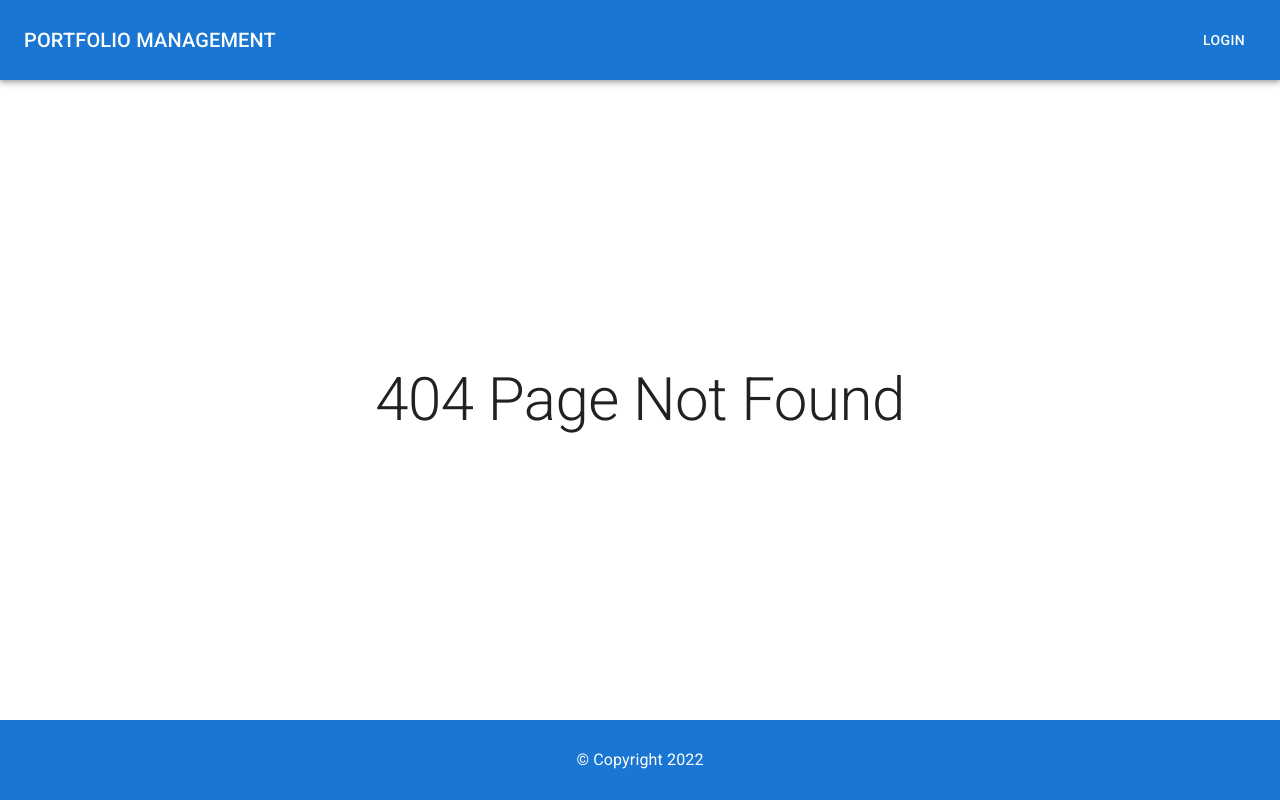
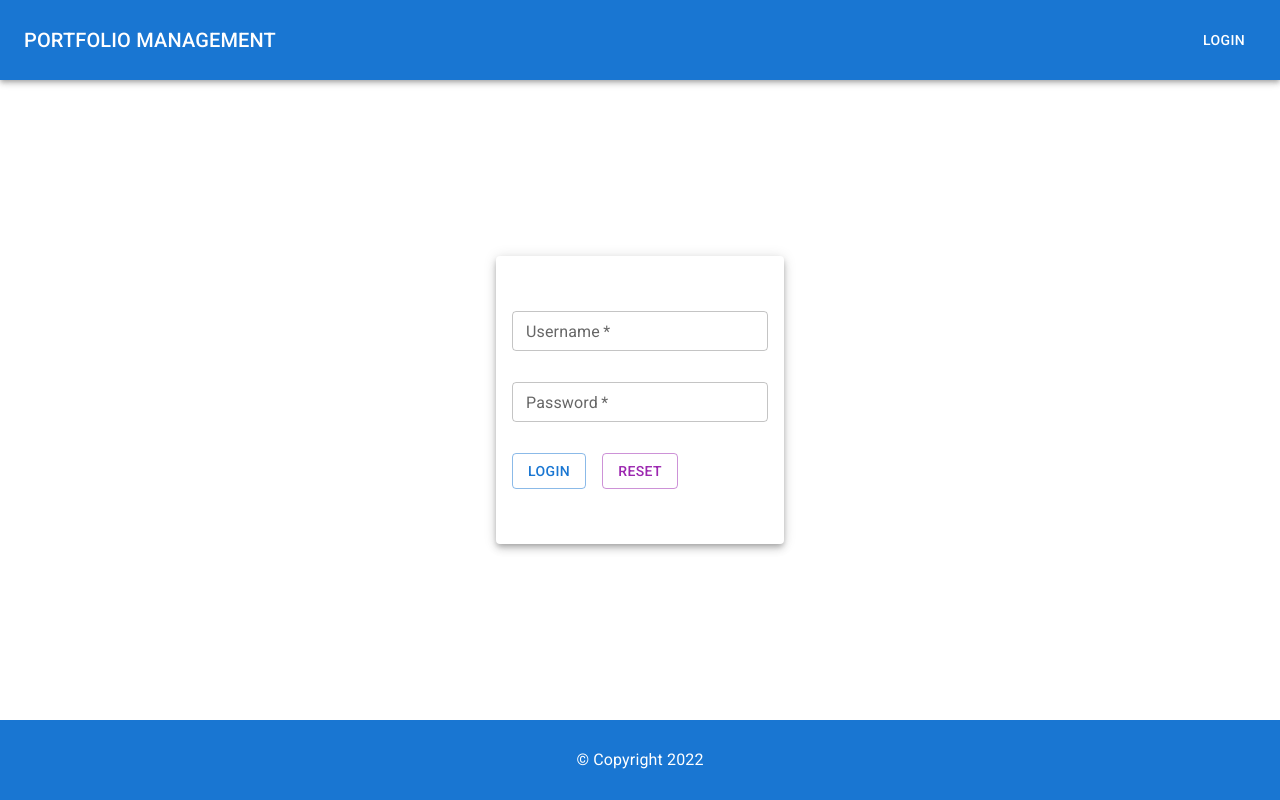
Before and after one commit to 5udeepKS/portfolio-management, a React (Create React App) app: page /login in a window 1280 px wide. Before the commit this address had no page. Built offline with nearby package versions, Linux system fonts and the light colour scheme.

Commit message:
Designed login page

```diff
--- a/src/App.js
+++ b/src/App.js
@@ -1,9 +1,13 @@
+import Footer from "./components/footer/Footer";
+import Navbar from "./components/navbar/Navbar";
 import Router from "./Router";
 
 function App() {
   return (
     <>
+      <Navbar />
       <Router />
+      <Footer />
     </>
   );
 }
--- a/src/Router.js
+++ b/src/Router.js
@@ -3,11 +3,13 @@ import { Routes, Route } from "react-router-dom";
 
 import Home from "./pages/home/Home";
 import NotFound from "./pages/notFound/NotFound";
+import Login from "./pages/login/Login";
 
 export default function Router() {
   return (
     <Routes>
       <Route path="/" element={<Home />} />
+      <Route path="/login" element={<Login />} />
       <Route path="*" element={<NotFound />} />
     </Routes>
   );
--- a/src/pages/home/Home.jsx
+++ b/src/pages/home/Home.jsx
@@ -1,6 +1,4 @@
 import React from "react";
-import Navbar from "../../components/navbar/Navbar";
-import Footer from "../../components/footer/Footer";
 import { Box, Button, Container, Paper, Typography } from "@mui/material";
 export default function Home() {
   const cardContent = [
@@ -22,8 +20,6 @@ export default function Home() {
     },
   ];
   return (
-    <>
-      <Navbar />
     <Container
       sx={{
         height: "80vh",
@@ -90,7 +86,5 @@ export default function Home() {
         ))}
       </Box>
     </Container>
-      <Footer />
-    </>
   );
 }
--- /dev/null
+++ b/src/pages/login/Login.jsx
@@ -0,0 +1,79 @@
+import React, { useState } from "react";
+import { Box, Paper, TextField, Button } from "@mui/material";
+
+export default function Login() {
+  const [formValues, setFormValues] = useState({
+    username: "",
+    password: "",
+  });
+
+  const handleInputChange = (e) => {
+    const { value, name } = e.target;
+    setFormValues({ ...formValues, [name]: value });
+  };
+
+  const handleSubmit = (e) => {
+    e.preventDefault();
+
+    console.log(formValues);
+  };
+
+  return (
+    <Box
+      sx={{
+        height: "80vh",
+        display: "flex",
+        justifyContent: "center",
+        alignItems: "center",
+      }}
+    >
+      <Paper sx={{ width: "18em", height: "18em" }} elevation={5}>
+        <Box
+          component="form"
+          onSubmit={handleSubmit}
+          sx={{
+            display: "flex",
+            flexDirection: "column",
+            alignItems: "center",
+            justifyContent: "space-evenly",
+            height: "100%",
+            px: 2,
+            py: 3,
+          }}
+        >
+          <TextField
+            label="Username"
+            variant="outlined"
+            placeholder="Enter Username"
+            size="small"
+            onChange={handleInputChange}
+            name="username"
+            value={formValues.username}
+            required
+            fullWidth
+          />
+          <TextField
+            label="Password"
+            variant="outlined"
+            placeholder="Enter Password"
+            size="small"
+            onChange={handleInputChange}
+            name="password"
+            type="password"
+            value={formValues.password}
+            required
+            fullWidth
+          />
+          <Box sx={{ display: "flex", width: "100%" }}>
+            <Button variant="outlined" type="submit">
+              Login
+            </Button>
+            <Button sx={{ mx: 2 }} variant="outlined" color="secondary">
+              Reset
+            </Button>
+          </Box>
+        </Box>
+      </Paper>
+    </Box>
+  );
+}
--- a/src/pages/notFound/NotFound.jsx
+++ b/src/pages/notFound/NotFound.jsx
@@ -1,13 +1,9 @@
 import React from "react";
 import { Box, Typography } from "@mui/material";
-
-import Navbar from "../../components/navbar/Navbar";
-import Footer from "../../components/footer/Footer";
 
 export default function NotFound() {
   return (
     <>
-      <Navbar />
       <Box
         sx={{
           position: "absolute",
@@ -18,7 +14,6 @@ export default function NotFound() {
       >
         <Typography variant="h2">404 Page Not Found</Typography>
       </Box>
-      <Footer />
     </>
   );
 }
```
Also changed, not shown: src/App.css (deleted, +0 -38 lines). Lines whose indentation alone changed are shown as unchanged.
